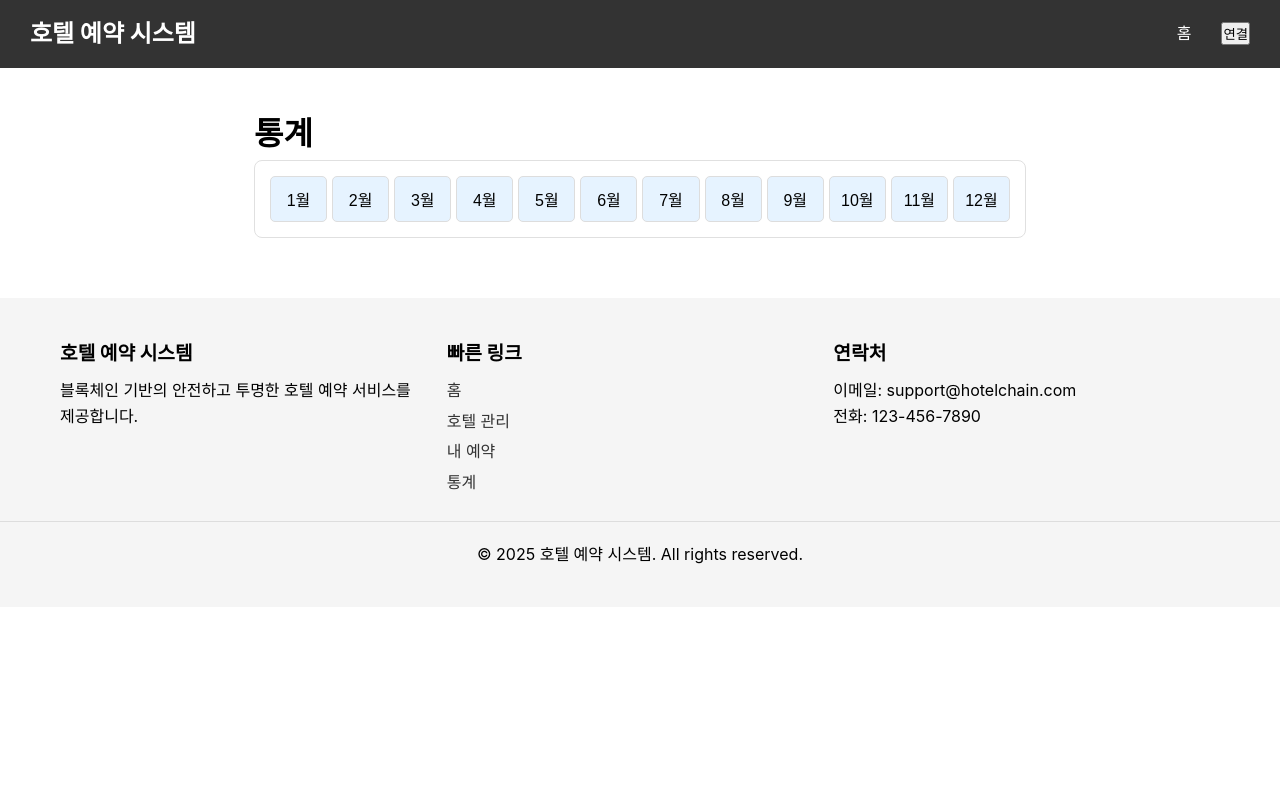
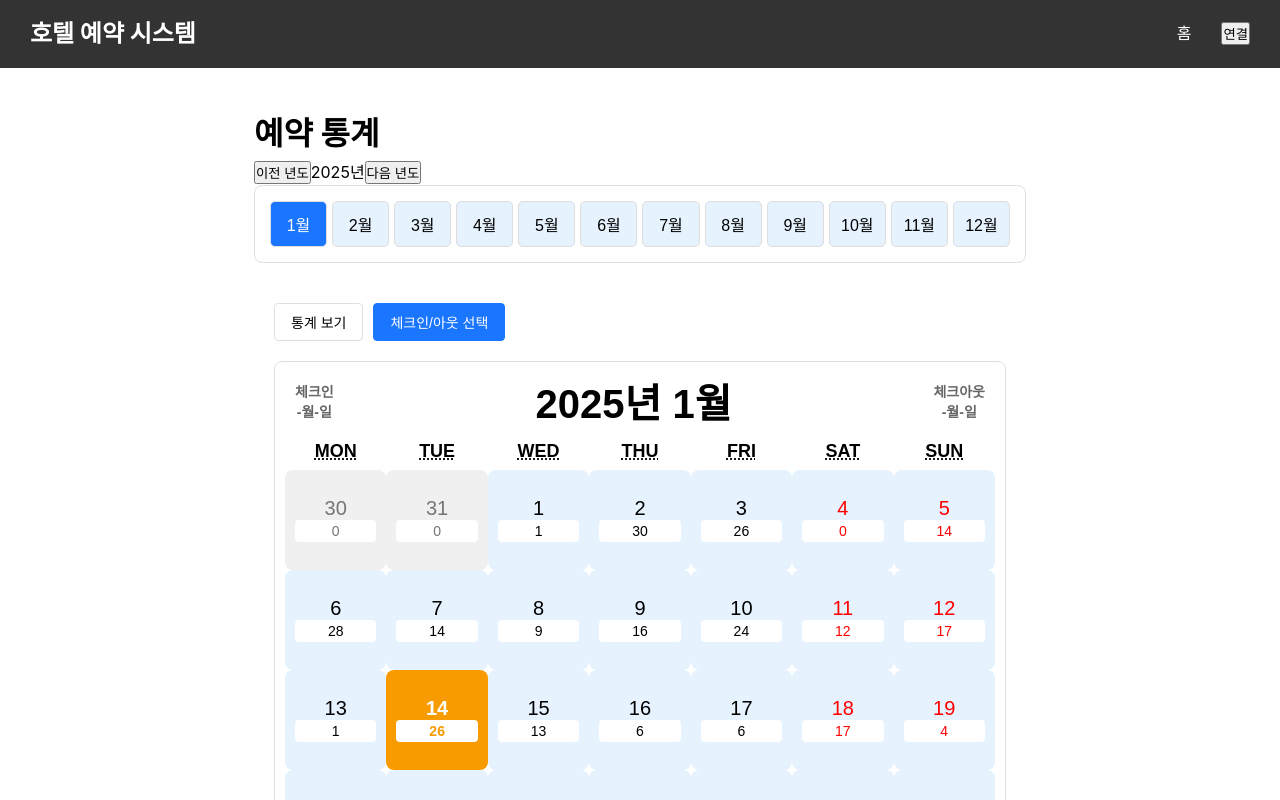
Before and after one commit to Yoon-Beom/hotel_project, a React (Create React App) app in the folder client/: page /statistics in a window 1280 px wide. Shown: the top 800 px of the page. Built offline with nearby package versions, Linux system fonts and the light colour scheme.

Commit message:
250124 1530 modify pages

```diff
--- a/client/src/pages/HotelManagementPage.jsx
+++ b/client/src/pages/HotelManagementPage.jsx
@@ -35,9 +35,9 @@ const HotelManagementPage = () => {
      * @async
      * @function handleHotelAdded
      */
-    const handleHotelAdded = useCallback(async () => {
+    const handleHotelAdded = async () => {
         await loadUserHotels();
-    }, [loadUserHotels]);
+    };
 
     if (isLoading) return <div className="loading">호텔 정보를 불러오는 중...</div>;
     if (error) return <div className="error">에러: {error}</div>;
@@ -51,11 +51,7 @@ const HotelManagementPage = () => {
             </section>
 
             <section className="user-hotels-list">
-                {userHotels.length === 0 ? (
-                    <p>등록된 호텔이 없습니다.</p>
-                ) : (
-                    <HotelManagementList hotels={userHotels} />
-                )}
+                <HotelManagementList />
             </section>
         </div>
     );
--- a/client/src/pages/ReservationPage.jsx
+++ b/client/src/pages/ReservationPage.jsx
@@ -32,8 +32,8 @@ const ReservationPage = () => {
     const loadHotelAndRoom = useCallback(async () => {
         try {
             setIsLoading(true);
-            const hotelData = await getHotelInfo(hotelId);
-            const roomData = await getRoomInfo(hotelId, roomId);
+            const hotelData = await getHotelInfo(Number(hotelId));
+            const roomData = await getRoomInfo(Number(hotelId), Number(roomId));
 
             setHotel(hotelData);
             setRoom(roomData);
@@ -72,8 +72,8 @@ const ReservationPage = () => {
             </div>
 
             <AddReservation
-                hotelId={hotelId}
-                roomId={roomId}
+                hotelId={Number(hotelId)}
+                roomId={Number(roomId)}
                 room={room}
                 onReservationAdded={handleReservationAdded}
             />
--- a/client/src/pages/StatisticsPage.jsx
+++ b/client/src/pages/StatisticsPage.jsx
@@ -1,29 +1,73 @@
-import React, { useState } from 'react';
+import React, { useState, useCallback } from 'react';
 import MonthCalendar from '../components/MonthCalendar';
+import useStatistics from '../hooks/useStatistics';
+import { getCurrentDate } from '../utils/dateUtils';
 import '../styles/pages/StatisticsPage.css';
 
+/**
+ * 통계 페이지 컴포넌트
+ * 월별 예약 통계를 표시합니다.
+ * @component
+ * @returns {JSX.Element} StatisticsPage 컴포넌트
+ */
 const StatisticsPage = () => {
-    // 선택한 달을 저장할 변수 설정
-    const [selectedMonth, setSelectedMonth] = useState(null);
+    const currentDate = getCurrentDate();
+    const currentYear = Math.floor(currentDate / 10000);
+    const currentMonth = Math.floor((currentDate % 10000) / 100) - 1;
+
+    const [selectedMonth, setSelectedMonth] = useState(currentMonth);
+    const [selectedYear, setSelectedYear] = useState(currentYear);
+    const { fetchMonthlyReservations, isLoading, error } = useStatistics();
+
     const months = ['1월', '2월', '3월', '4월', '5월', '6월', '7월', '8월', '9월', '10월', '11월', '12월'];
-    // 클릭한 요소의 인덱스를 selectedMonth에 저장
-    const handleMonthClick = (index) => {
+
+    /**
+     * 월 선택 핸들러
+     * @function handleMonthClick
+     * @param {number} index - 선택된 월의 인덱스 (0-11)
+     */
+    const handleMonthClick = useCallback((index) => {
         setSelectedMonth(index);
-    };
+    }, []);
+
+    /**
+     * 년도 변경 핸들러
+     * @function handleYearChange
+     * @param {number} change - 년도 변경값 (+1 또는 -1)
+     */
+    const handleYearChange = useCallback((change) => {
+        setSelectedYear(prevYear => prevYear + change);
+    }, []);
+
+    if (isLoading) return <div className="loading">통계 데이터를 불러오는 중...</div>;
+    if (error) return <div className="error">에러: {error}</div>;
 
     return (
         <div className="statistics-page">
-            <h1>통계</h1>
+            <h1>예약 통계</h1>
+            <div className="year-selector">
+                <button onClick={() => handleYearChange(-1)}>이전 년도</button>
+                <span>{selectedYear}년</span>
+                <button onClick={() => handleYearChange(1)}>다음 년도</button>
+            </div>
             <div className="month-buttons">
-                {/* months 배열의 각 요소를 버튼으로 나열함*/}
                 {months.map((month, index) => (
-                    <button key={index} onClick={() => handleMonthClick(index)}>
+                    <button
+                        key={index}
+                        onClick={() => handleMonthClick(index)}
+                        className={selectedMonth === index ? 'selected' : ''}
+                    >
                         {month}
                     </button>
                 ))}
             </div>
-            {/* selectedMonth(선택된 달의 인덱스)의 값이 비어있지 않을 때만 MonthCalendar컴포넌트 실행(month에 선택된 달의 인덱스를 담아 props로 넘겨줌)*/}
-            {selectedMonth !== null && <MonthCalendar month={selectedMonth} />}
+            {selectedMonth !== null && (
+                <MonthCalendar
+                    year={selectedYear}
+                    month={selectedMonth}
+                    fetchMonthlyReservations={fetchMonthlyReservations}
+                />
+            )}
         </div>
     );
 };
--- a/client/src/pages/UserReservationsPage.jsx
+++ b/client/src/pages/UserReservationsPage.jsx
@@ -2,6 +2,7 @@ import React, { useEffect, useCallback } from 'react';
 import useReservation from '../hooks/useReservation';
 import useWeb3 from '../hooks/useWeb3';
 import ReservationList from '../components/ReservationList';
+import { formatDate } from '../utils/dateUtils';
 // import '../styles/pages/UserReservationsPage.css';
 
 /**
@@ -19,6 +20,11 @@ const UserReservationsPage = () => {
     } = useReservation();
     const { account, isConnected } = useWeb3();
 
+    /**
+     * 사용자의 예약 내역을 불러오는 함수
+     * @async
+     * @function loadReservations
+     */
     const loadReservations = useCallback(async () => {
         if (isConnected && account) {
             await fetchUserReservations();
@@ -51,14 +57,21 @@ const UserReservationsPage = () => {
     if (isLoading) return <div className="loading">예약 정보를 불러오는 중...</div>;
     if (error) return <div className="error">에러: {error}</div>;
 
+    // 날짜 형식을 YYYYMMDD 정수로 변환
+    const formattedReservations = reservations.map(reservation => ({
+        ...reservation,
+        checkInDate: formatDate(new Date(reservation.checkInDate)),
+        checkOutDate: formatDate(new Date(reservation.checkOutDate))
+    }));
+
     return (
         <div className="user-reservations-page">
             <h1>내 예약 내역</h1>
-            {reservations.length === 0 ? (
+            {formattedReservations.length === 0 ? (
                 <p className="no-reservations">예약 내역이 없습니다.</p>
             ) : (
                 <ReservationList
-                    reservations={reservations}
+                    reservations={formattedReservations}
                     onCancelReservation={handleCancelReservation}
                 />
             )}
```
Also changed, not shown: 1 other file (tests, documents, lock files or other folders).
